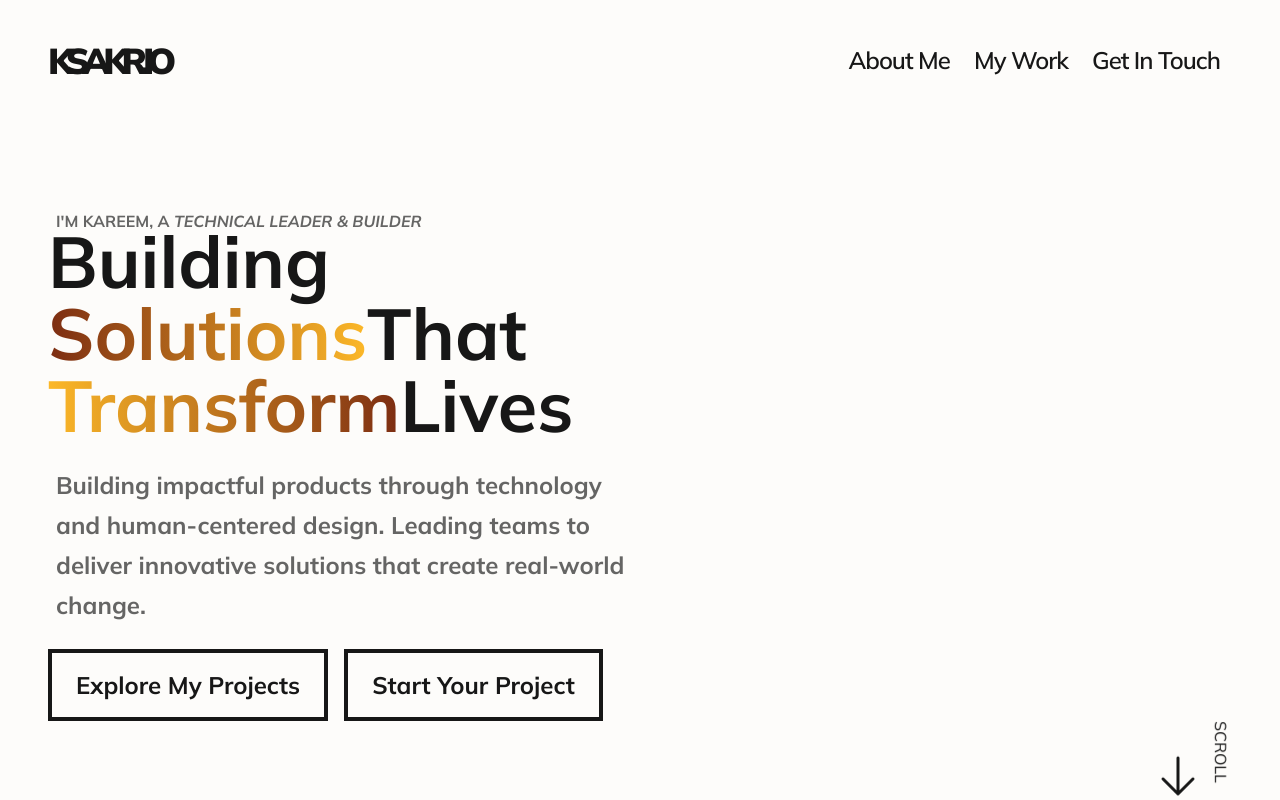
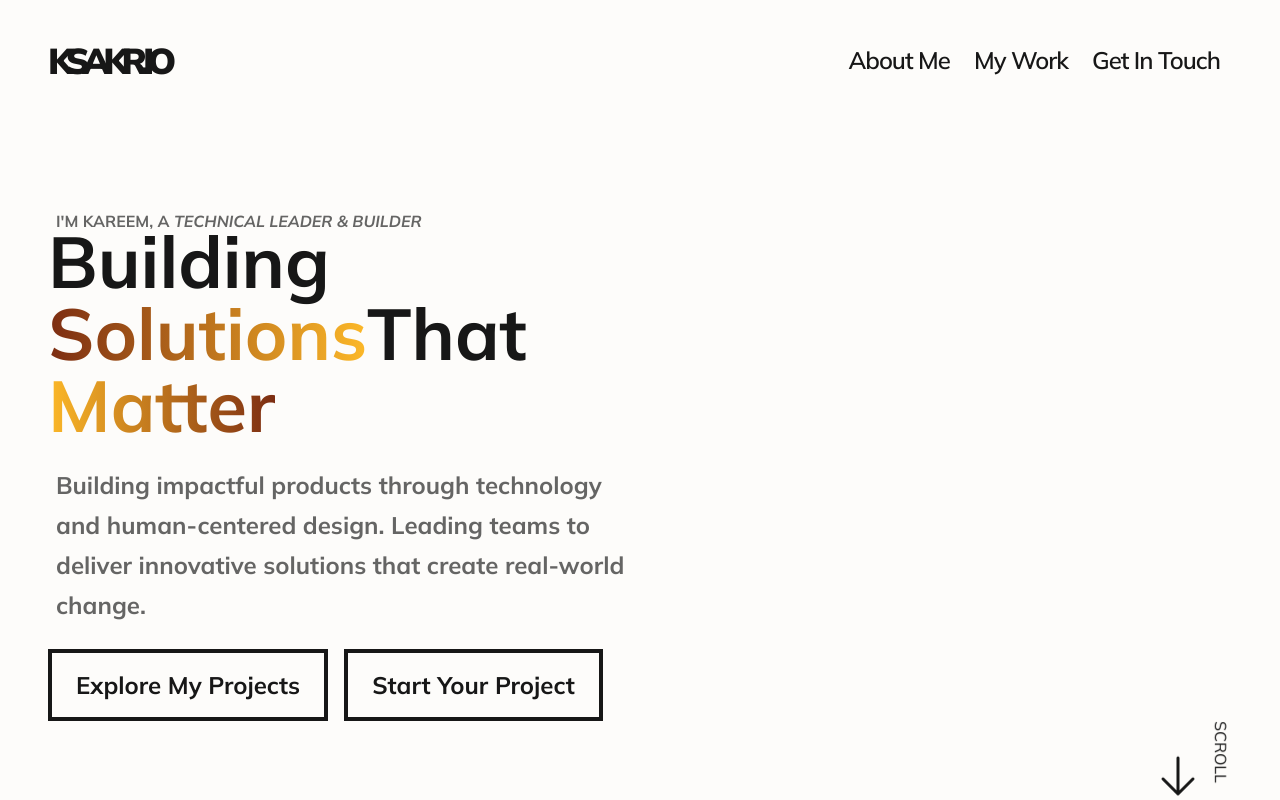
Before and after one commit to kareemsakr/next-portfolio, a Next.js app: page / in a window 1280 px wide. Shown: the top 800 px of the page. Built offline with nearby package versions, Linux system fonts and the light colour scheme.

Commit message:
updated the copy

```diff
--- a/app/page.tsx
+++ b/app/page.tsx
@@ -70,9 +70,8 @@ export default function Home() {
             That
             <br />
             <span className="text-transparent bg-clip-text bg-gradient-to-r from-papaya-orange to-orange-900 ">
-              Transform
+              Matter
             </span>
-            Lives
           </h1>
 
           <p className="pl-2 font-bold text-black text-opacity-60 text-md leading-8 md:text-2xl md:leading-10 lg:max-w-[50%] ">
```
